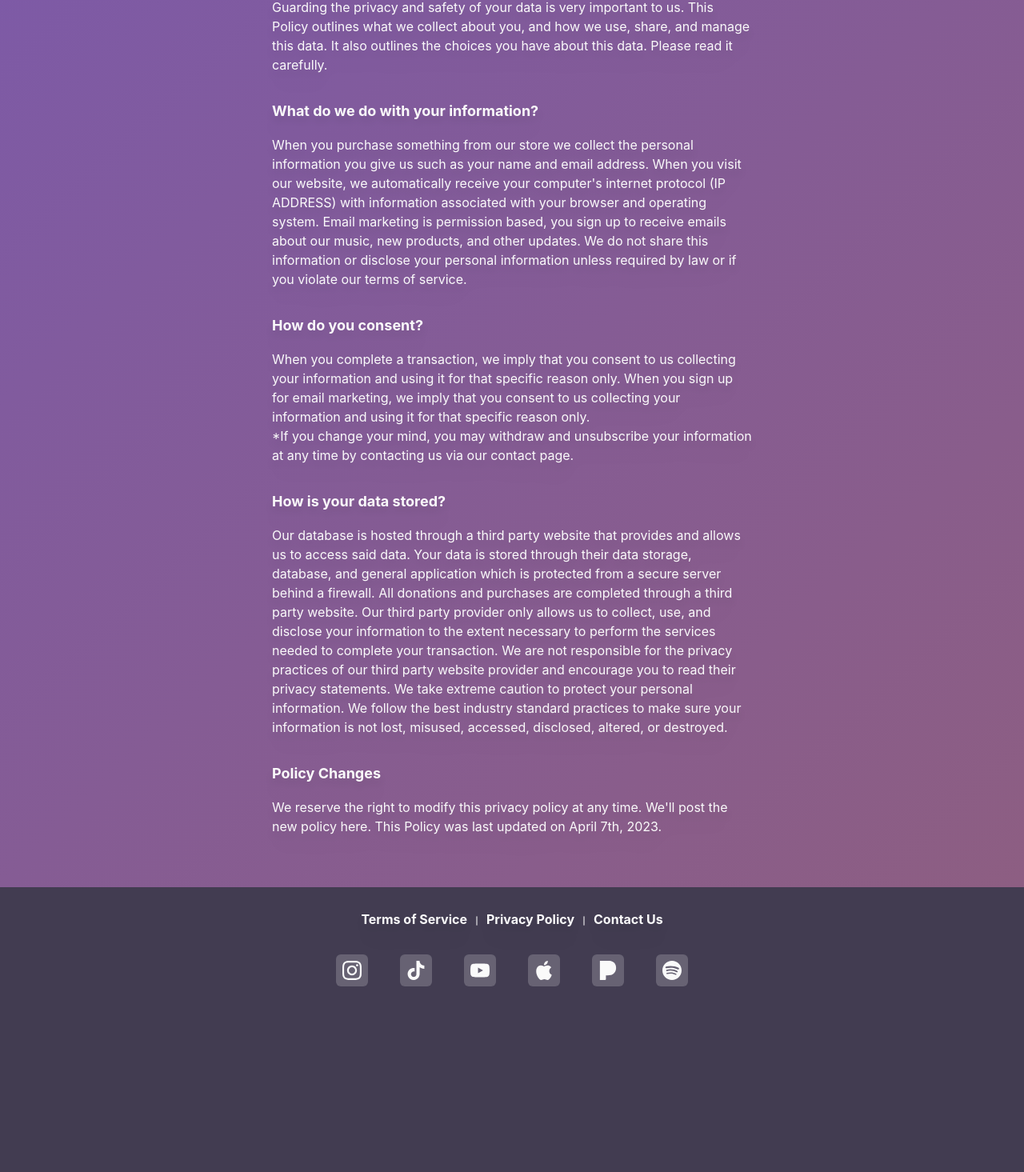
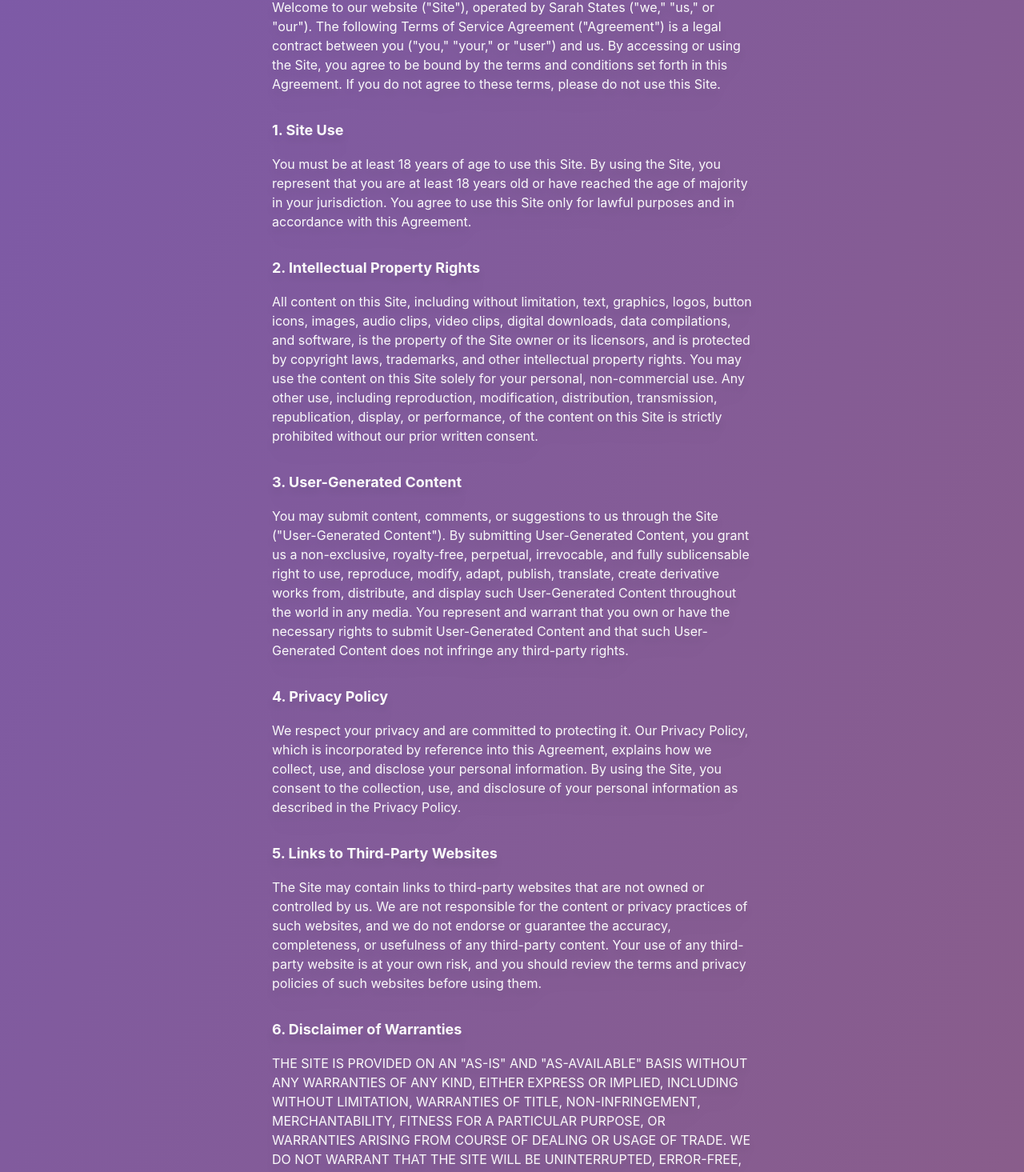
Before and after one commit to BradleyBuckets/sarah-states, a React (Create React App) app: page /terms in a window 1280 px wide. Shown: the part 139-1604 px from the top of the page at 80% size. Before the commit the page ends 1396 px from the top, so only its background shows below. Built offline with nearby package versions, Linux system fonts and the light colour scheme; what pocketbase would draw is missing.

Commit message:
Add Terms of Service

```diff
--- a/src/App.js
+++ b/src/App.js
@@ -10,6 +10,7 @@ import { BrowserRouter as Router, Route, Switch } from "react-router-dom";
 import ScrollToTop from "./components/ScrollToTop";
 import NotFound from "./components/NotFound";
 import Contact from "./components/Contact";
+import Terms from "./components/Terms";
 
 function App() {
   return (
@@ -33,7 +34,7 @@ function App() {
               <Contact />
             </Route>
             <Route path={"/terms"}>
-              <Privacy />
+              <Terms />
             </Route>
             <Route path={"*"}>
               <NotFound />
--- /dev/null
+++ b/src/components/Terms.jsx
@@ -0,0 +1,166 @@
+const Terms = () => {
+  return (
+    <div className=" bg-gradient-to-br from-primary-purple to-primary-pink flex justify-center items-center">
+      <div className=" max-w-2xl w-9/12 sm:w-[600px] py-8">
+        <h2 className="text-neutral-50 font-bold drop-shadow-xl mb-4 text-2xl">
+          Terms of Service Agreement
+        </h2>
+        <p className="text-neutral-50 drop-shadow-xl pb-8">
+          Welcome to our website ("Site"), operated by Sarah States ("we," "us,"
+          or "our"). The following Terms of Service Agreement ("Agreement") is a
+          legal contract between you ("you," "your," or "user") and us. By
+          accessing or using the Site, you agree to be bound by the terms and
+          conditions set forth in this Agreement. If you do not agree to these
+          terms, please do not use this Site.
+        </p>
+        <h3 className="text-neutral-50 font-bold drop-shadow-xl pb-4 text-lg">
+          1. Site Use
+        </h3>
+        <p className="text-neutral-50 drop-shadow-xl pb-8">
+          You must be at least 18 years of age to use this Site. By using the
+          Site, you represent that you are at least 18 years old or have reached
+          the age of majority in your jurisdiction. You agree to use this Site
+          only for lawful purposes and in accordance with this Agreement.
+        </p>
+        <h3 className="text-neutral-50 font-bold drop-shadow-xl pb-4 text-lg">
+          2. Intellectual Property Rights
+        </h3>
+        <p className="text-neutral-50 drop-shadow-xl pb-8">
+          All content on this Site, including without limitation, text,
+          graphics, logos, button icons, images, audio clips, video clips,
+          digital downloads, data compilations, and software, is the property of
+          the Site owner or its licensors, and is protected by copyright laws,
+          trademarks, and other intellectual property rights. You may use the
+          content on this Site solely for your personal, non-commercial use. Any
+          other use, including reproduction, modification, distribution,
+          transmission, republication, display, or performance, of the content
+          on this Site is strictly prohibited without our prior written consent.
+        </p>
+        <h3 className="text-neutral-50 font-bold drop-shadow-xl pb-4 text-lg">
+          3. User-Generated Content
+        </h3>
+        <p className="text-neutral-50 drop-shadow-xl pb-8">
+          You may submit content, comments, or suggestions to us through the
+          Site ("User-Generated Content"). By submitting User-Generated Content,
+          you grant us a non-exclusive, royalty-free, perpetual, irrevocable,
+          and fully sublicensable right to use, reproduce, modify, adapt,
+          publish, translate, create derivative works from, distribute, and
+          display such User-Generated Content throughout the world in any media.
+          You represent and warrant that you own or have the necessary rights to
+          submit User-Generated Content and that such User-Generated Content
+          does not infringe any third-party rights.
+        </p>
+        <h3 className="text-neutral-50 font-bold drop-shadow-xl pb-4 text-lg">
+          4. Privacy Policy
+        </h3>
+        <p className="text-neutral-50 drop-shadow-xl pb-8">
+          We respect your privacy and are committed to protecting it. Our
+          Privacy Policy, which is incorporated by reference into this
+          Agreement, explains how we collect, use, and disclose your personal
+          information. By using the Site, you consent to the collection, use,
+          and disclosure of your personal information as described in the
+          Privacy Policy.
+        </p>
+        <h3 className="text-neutral-50 font-bold drop-shadow-xl pb-4 text-lg">
+          5. Links to Third-Party Websites
+        </h3>
+        <p className="text-neutral-50 drop-shadow-xl pb-8">
+          The Site may contain links to third-party websites that are not owned
+          or controlled by us. We are not responsible for the content or privacy
+          practices of such websites, and we do not endorse or guarantee the
+          accuracy, completeness, or usefulness of any third-party content. Your
+          use of any third-party website is at your own risk, and you should
+          review the terms and privacy policies of such websites before using
+          them.
+        </p>
+        <h3 className="text-neutral-50 font-bold drop-shadow-xl pb-4 text-lg">
+          6. Disclaimer of Warranties
+        </h3>
+        <p className="text-neutral-50 drop-shadow-xl pb-8">
+          THE SITE IS PROVIDED ON AN "AS-IS" AND "AS-AVAILABLE" BASIS WITHOUT
+          ANY WARRANTIES OF ANY KIND, EITHER EXPRESS OR IMPLIED, INCLUDING
+          WITHOUT LIMITATION, WARRANTIES OF TITLE, NON-INFRINGEMENT,
+          MERCHANTABILITY, FITNESS FOR A PARTICULAR PURPOSE, OR WARRANTIES
+          ARISING FROM COURSE OF DEALING OR USAGE OF TRADE. WE DO NOT WARRANT
+          THAT THE SITE WILL BE UNINTERRUPTED, ERROR-FREE, OR FREE OF VIRUSES OR
+          OTHER HARMFUL COMPONENTS. YOUR USE OF THE SITE IS AT YOUR OWN RISK.
+        </p>
+        <h3 className="text-neutral-50 font-bold drop-shadow-xl pb-4 text-lg">
+          7. Limitation of Liability
+        </h3>
+        <p className="text-neutral-50 drop-shadow-xl pb-8">
+          TO THE FULLEST EXTENT PERMITTED BY APPLICABLE LAW, WE WILL NOT BE
+          LIABLE FOR ANY INDIRECT, INCIDENTAL, SPECIAL, CONSEQUENTIAL, OR
+          PUNITIVE DAMAGES, INCLUDING WITHOUT LIMITATION, LOSS OF PROFITS,
+          REVENUE, DATA, OR USE, INCURRED BY YOU OR ANY THIRD PARTY, WHETHER IN
+          AN ACTION IN CONTRACT, TORT, STRICT LIABILITY, OR OTHERWISE, EVEN IF
+          WE HAVE BEEN ADVISED OF THE POSSIBILITY OF SUCH DAMAGES. OUR AGGREGATE
+          LIABILITY ARISING FROM OR RELATED TO THIS AGREEMENT WILL NOT EXCEED
+          THE AMOUNT PAID BY YOU, IF ANY, FOR ACCESSING OR USING THE SITE DURING
+          THE TWELVE (12) MONTHS IMMEDIATELY PRECEDING THE DATE OF THE CLAIM.
+        </p>
+        <h3 className="text-neutral-50 font-bold drop-shadow-xl pb-4 text-lg">
+          8. Indemnification
+        </h3>
+        <p className="text-neutral-50 drop-shadow-xl pb-8">
+          You agree to indemnify, defend, and hold us harmless from any and all
+          claims, damages, losses, liabilities, costs, and expenses (including
+          without limitation, reasonable attorneys' fees) arising from or
+          related to your use of the Site, your violation of this Agreement, or
+          your violation of any rights of another.
+        </p>
+        <h3 className="text-neutral-50 font-bold drop-shadow-xl pb-4 text-lg">
+          9. Termination
+        </h3>
+        <p className="text-neutral-50 drop-shadow-xl pb-8">
+          We may terminate or suspend your access to the Site at any time,
+          without notice and without liability, for any reason or no reason,
+          including without limitation, if you breach this Agreement or engage
+          in any conduct that we determine, in our sole discretion, is
+          unacceptable. Upon termination, you must immediately stop using the
+          Site.
+        </p>
+        <h3 className="text-neutral-50 font-bold drop-shadow-xl pb-4 text-lg">
+          10. Governing Law and Dispute Resolution
+        </h3>
+        <p className="text-neutral-50 drop-shadow-xl pb-8">
+          This Agreement will be governed by and construed in accordance with
+          the laws of the jurisdiction where the owner of the Site is located,
+          without giving effect to any principles of conflicts of law. Any
+          disputes arising out of or related to this Agreement or your use of
+          the Site will be resolved through binding arbitration, administered by
+          a reputable arbitration organization. The arbitration will be
+          conducted in the English language and in the jurisdiction where the
+          owner of the Site is located. The decision of the arbitrator will be
+          final and binding on the parties, and judgment on the award rendered
+          by the arbitrator may be entered in any court having jurisdiction
+          thereof.
+        </p>
+        <h3 className="text-neutral-50 font-bold drop-shadow-xl pb-4 text-lg">
+          11. Miscellaneous
+        </h3>
+        <p className="text-neutral-50 drop-shadow-xl pb-8">
+          This Agreement constitutes the entire agreement between you and us and
+          supersedes all prior understandings or agreements, whether written or
+          oral. If any provision of this Agreement is held to be invalid or
+          unenforceable, such provision will be struck and the remaining
+          provisions will be enforced. Our failure to enforce any right or
+          provision of this Agreement will not be deemed a waiver of such right
+          or provision. You may not assign or transfer this Agreement or any of
+          your rights or obligations hereunder without our prior written
+          consent. We may assign this Agreement or any of our rights or
+          obligations hereunder without your consent.
+        </p>
+        <h3 className="text-neutral-50 font-bold drop-shadow-xl pb-4 text-lg">
+          12. Contact Us
+        </h3>
+        <p className="text-neutral-50 drop-shadow-xl pb-8">
+          If you have any questions or concerns about this Agreement, please
+          contact us via our contact page.
+        </p>
+      </div>
+    </div>
+  );
+};
+
+export default Terms;
```
Also changed, not shown: src/components/Terms.js (deleted).
